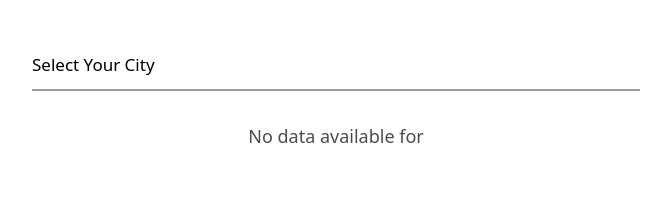
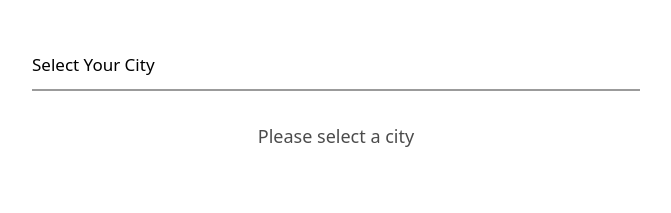
Before and after one commit to Nikhil-13/Weather-App, a React (Vite) app: page / in a window 1280 px wide. Shown: the top 213 px of the page, without its empty margins (304-975 px from the left). Built offline with nearby package versions, Linux system fonts and the light colour scheme; no server answers.

Commit message:
minor changes

```diff
--- a/src/App.jsx
+++ b/src/App.jsx
@@ -15,7 +15,10 @@ function App() {
 				<Report />
 			) : (
 				<div style={{ opacity: '0.7', textAlign: 'center' }}>
-					{`No data available for ${city}`} <br />
+					{city == '' && message == '' ? `Please select a city` : ''}
+					{city != '' && message == '' ? `No data available for ${city}` : ''}
+					<br />
+
 					{message}
 				</div>
 			)}
--- a/src/context/WeatherContext.jsx
+++ b/src/context/WeatherContext.jsx
@@ -31,7 +31,7 @@ export const WeatherContextProvider = ({ children }) => {
 				},
 				(error) => {
 					console.error('Error getting location:', error)
-					setMessage('Please turn on Location')
+					setMessage('Please turn on Location and try refreshing the page.')
 				}
 			)
 		}
```
